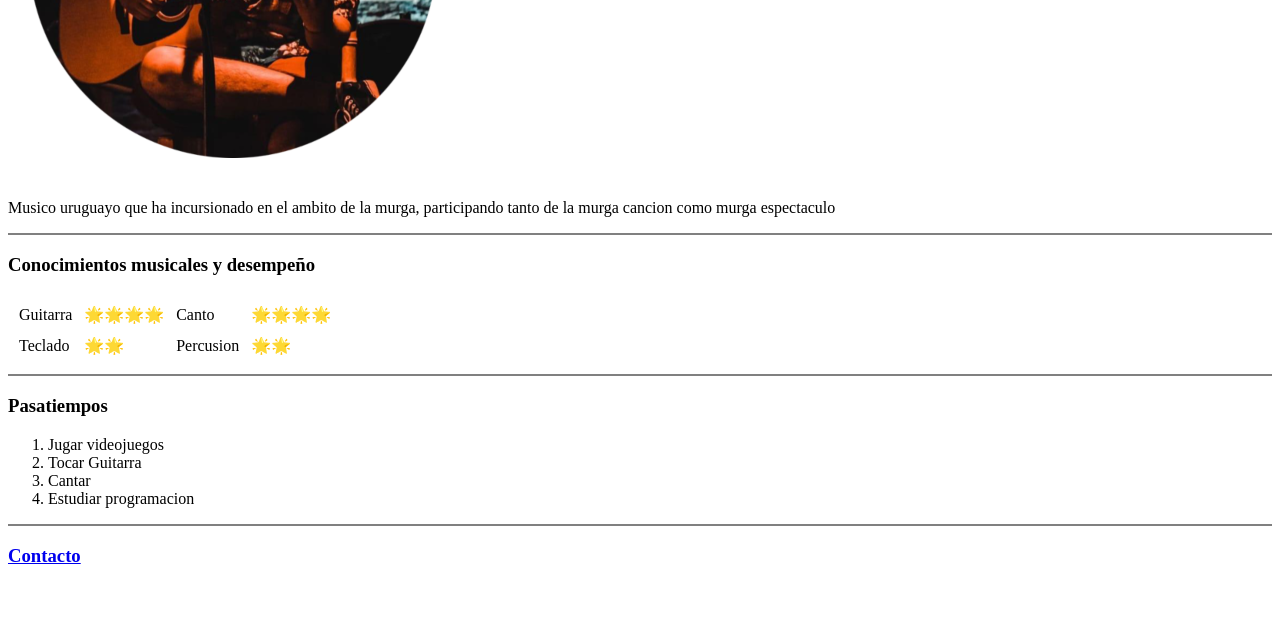
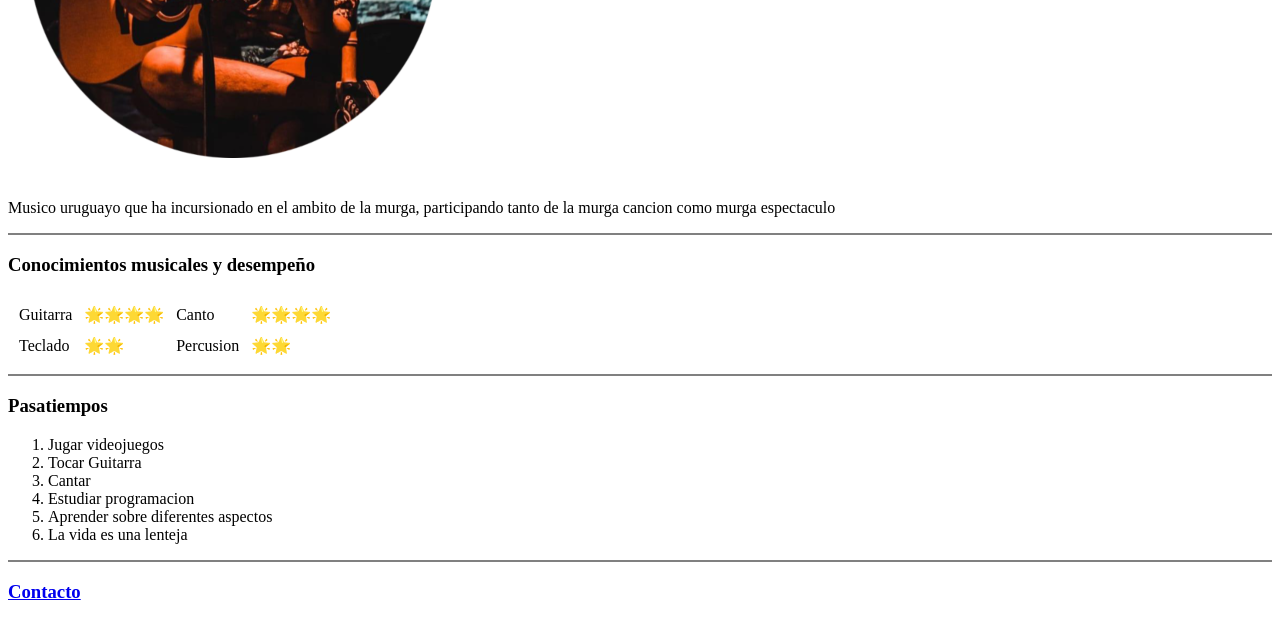
Before and after one commit to ErnestoGReyes/CV, a plain HTML site: page index.html in a window 1280 px wide. Shown: the part 279-900 px from the top of the page. Before the commit the page ends 864 px from the top, so only its background shows below. Drawn offline with Linux system fonts and the light colour scheme.

Commit message:
Update index.html

```diff
--- a/index.html
+++ b/index.html
@@ -45,6 +45,9 @@
     <li>Tocar Guitarra</li>
     <li>Cantar</li>
     <li>Estudiar programacion</li>
+    <li>Aprender sobre diferentes aspectos</li>
+    <li>La vida es una lenteja</li>
+
   </ol>
   <hr size=2 noshade>
 
```
